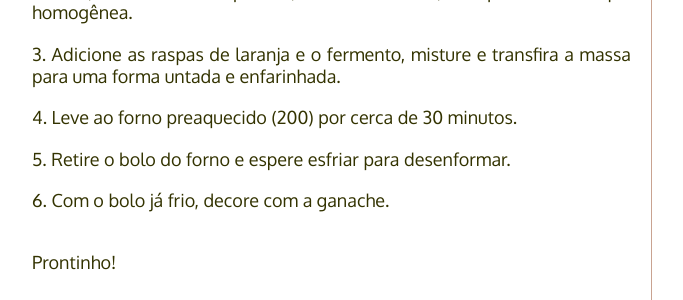
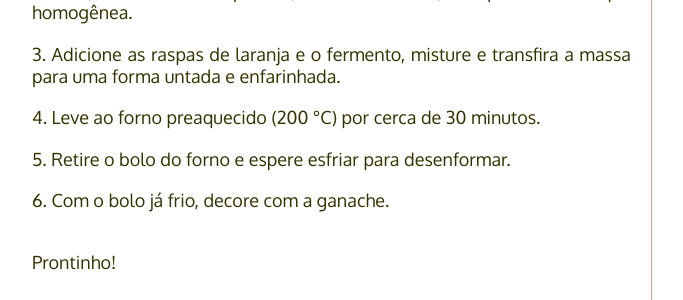
Before and after one commit to PaneladePau/paneladepau-jekyll-blog, a Jekyll site: the page built from _posts/2016-04-22-bolo-de-laranja-com-ganache.md, in a window 1280 px wide and 900 px high, scrolled down 1203 px. Shown: the part 154-454 px from the top of the window, without its empty margins (138-821 px from the left). Built offline with Jekyll 4.4.1, drawn with Linux system fonts in a browser that asks for light colours; nearby versions of some CDN libraries; some web fonts are replaced.

Commit message:
“update”

```diff
--- a/_posts/2016-04-22-bolo-de-laranja-com-ganache.md
+++ b/_posts/2016-04-22-bolo-de-laranja-com-ganache.md
@@ -35,7 +35,7 @@ Bolos são sempre uma ótima pedida para a hora do lanche e deixam a casa com um
 1. Com um fouet, bata o ovo e o açúcar até obter uma mistura levemente esbranquiçada e com um pouco de volume.
 2. Adicione o óleo e misture. Na sequência, intercale o suco de laranja e a farinha, misturando aos poucos, sem bater muito, até que a massa fique homogênea.
 3. Adicione as raspas de laranja e o fermento, misture e transfira a massa para uma forma untada e enfarinhada.
-4. Leve ao forno preaquecido (200) por cerca de 30 minutos.
+4. Leve ao forno preaquecido (200 °C) por cerca de 30 minutos.
 5. Retire o bolo do forno e espere esfriar para desenformar.
 6. Com o bolo já frio, decore com a ganache.
 
```
